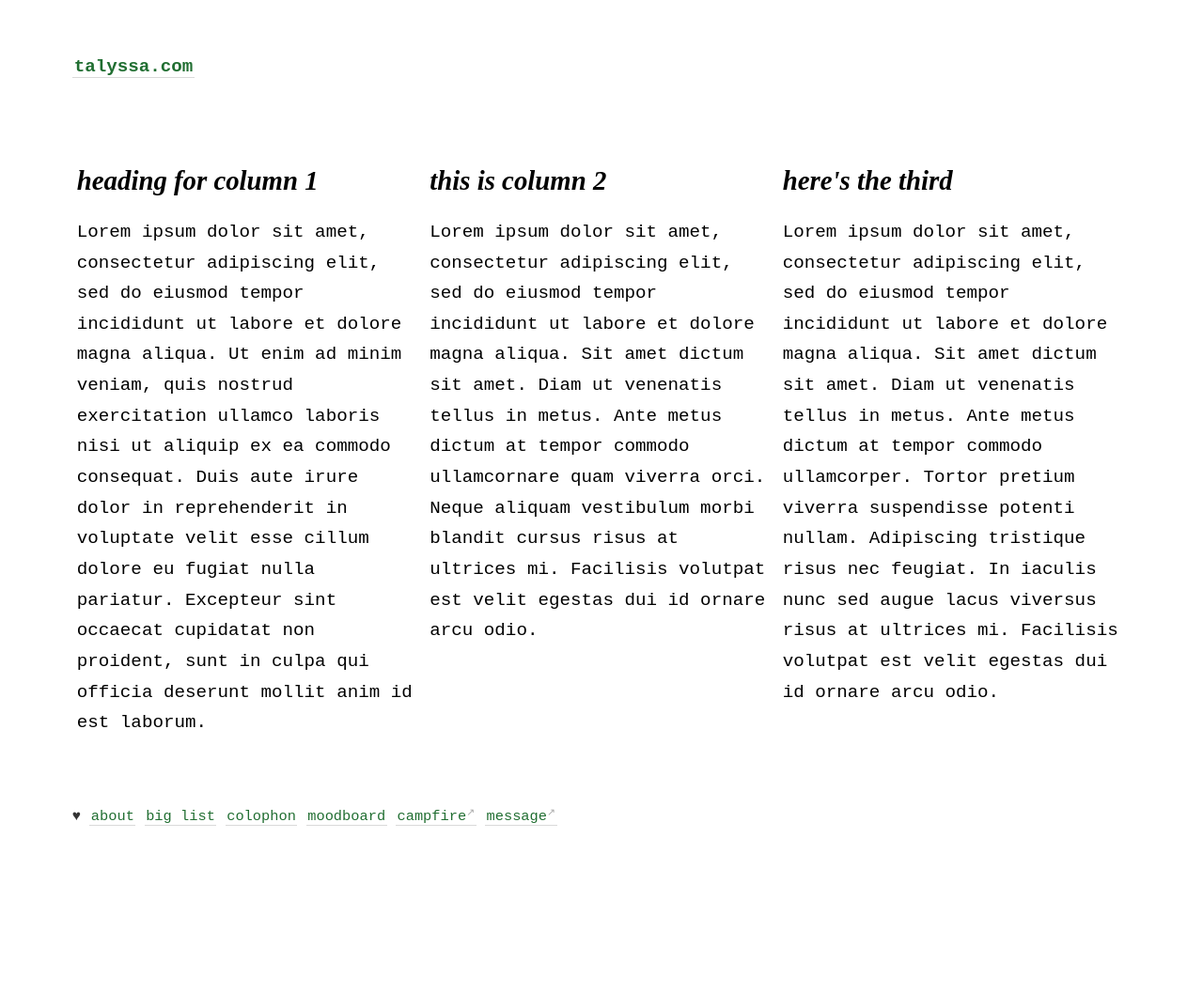
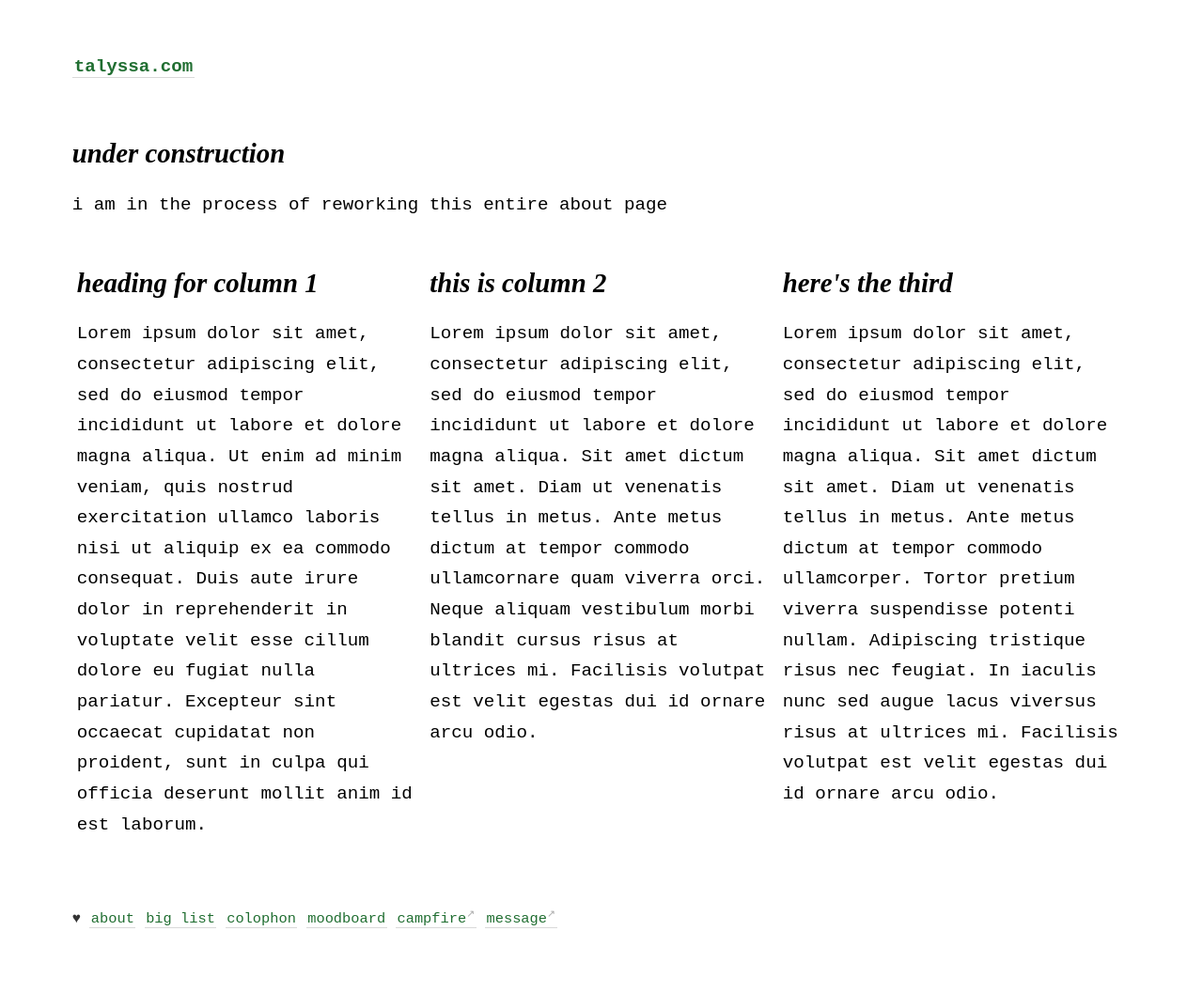
Before and after one commit to geminiworms/talyssagarden.github.io, a Jekyll site: the page built from _pages/about.md, in a window 1280 px wide. Shown: the whole page at 94% size. Built offline with Jekyll 4.4.1, drawn with Linux system fonts in a browser that asks for light colours; before the commit the page ends 949 px from its top, so only the background shows below that.

Commit message:
Update about.md

```diff
--- a/_pages/about.md
+++ b/_pages/about.md
@@ -4,6 +4,10 @@ title: About
 permalink: /about
 ---
 <html>
+  <div class="additional-content">
+    <h2>under construction</h2>
+    <p>i am in the process of reworking this entire about page</p>
+  </div>
 <head>
   <meta charset="UTF-8">
   <style>
```
